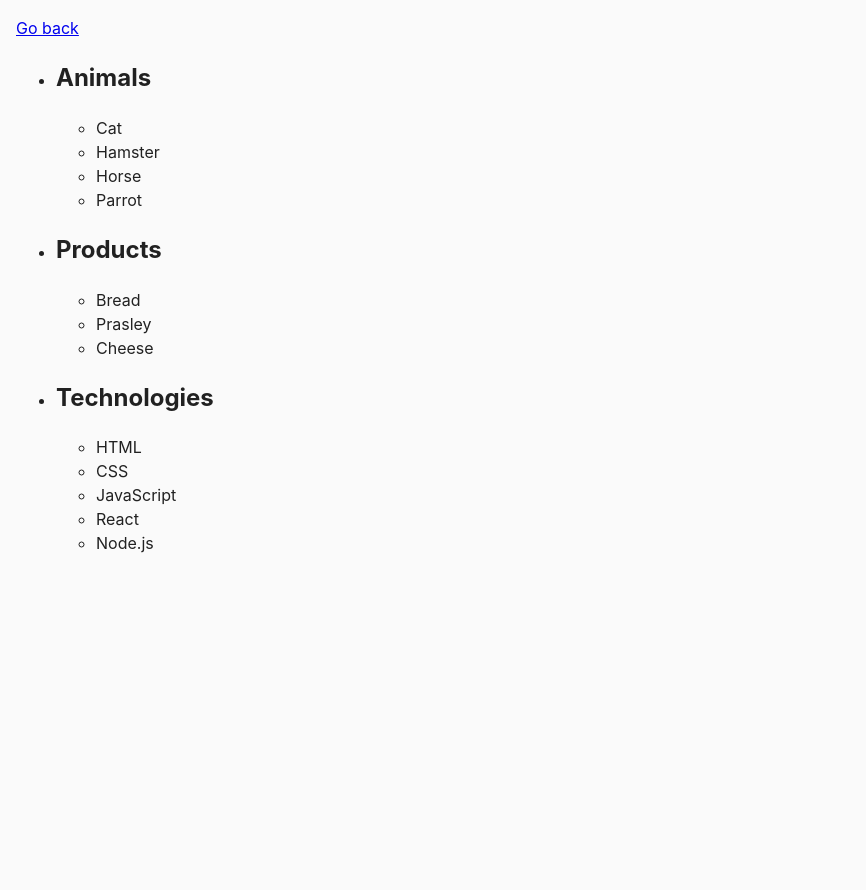
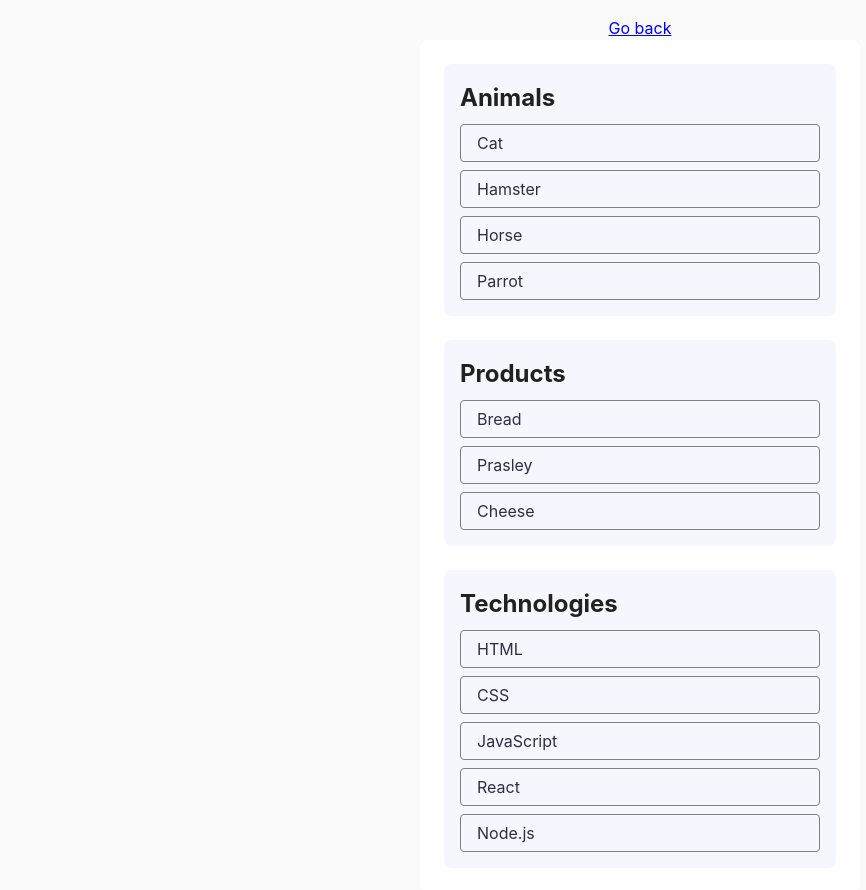
Before and after one commit to vrbGoIt/goit-js-hw-07, a plain HTML site: page task-1.html in a window 1280 px wide. Shown: the whole page, without its empty margins (0-866 px from the left). Before the commit the page ends 800 px from the top, so only its background shows below. Drawn offline with Linux system fonts and the light colour scheme.

Commit message:
Done Task1

```diff
--- a/css/common.css
+++ b/css/common.css
@@ -1,14 +1,55 @@
 * {
     box-sizing: border-box;
+    padding: 0;
+    margin: 0;
 }
 
 body {
     margin: 16px;
-  font-family: -apple-system, BlinkMacSystemFont, 'Segoe UI', Roboto, Oxygen,
-    Ubuntu, Cantarell, 'Open Sans', 'Helvetica Neue', sans-serif;
+    font-family: -apple-system, Montserrat, BlinkMacSystemFont, 'Segoe UI',
+        Roboto, Oxygen, Ubuntu, Cantarell, 'Open Sans', 'Helvetica Neue',
+        sans-serif;
     -webkit-font-smoothing: antialiased;
     -moz-osx-font-smoothing: grayscale;
     background-color: #fafafa;
     color: #212121;
     line-height: 1.5;
+    display: flex;
+    flex-direction: column;
+    align-items: center;
 }
+
+p.a {
+    display: block;
+}
+
+#categories {
+    width: 440px;
+    background-color: #ffffff;
+    padding: 24px;
+    border-radius: 8px;
+    display: flex;
+    flex-direction: column;
+    gap: 24px;
+}
+
+ul {
+    list-style: none;
+    padding: 0;
+    margin: 0;
+}
+
+#categories li.item {
+    width: 392px;
+    background-color: #f6f6fe;
+    border-radius: 8px;
+    padding: 16px;
+}
+
+#categories li.item li {
+    border: solid 1px #808080;
+    border-radius: 4px;
+    padding: 6px 16px;
+    margin-top: 8px;
+    color: #2e2f42;
+}
--- a/js/task-1.js
+++ b/js/task-1.js
@@ -1,5 +1,5 @@
 const list = document.querySelectorAll('#categories > .item');
-console.log(list);
+// console.log(list);
 console.log(`Number of categories: ${list.length}`);
 list.forEach(element => {
     console.log('Category: ' + element.querySelector('h2').textContent);
```
Lines whose indentation alone changed are shown as unchanged.
